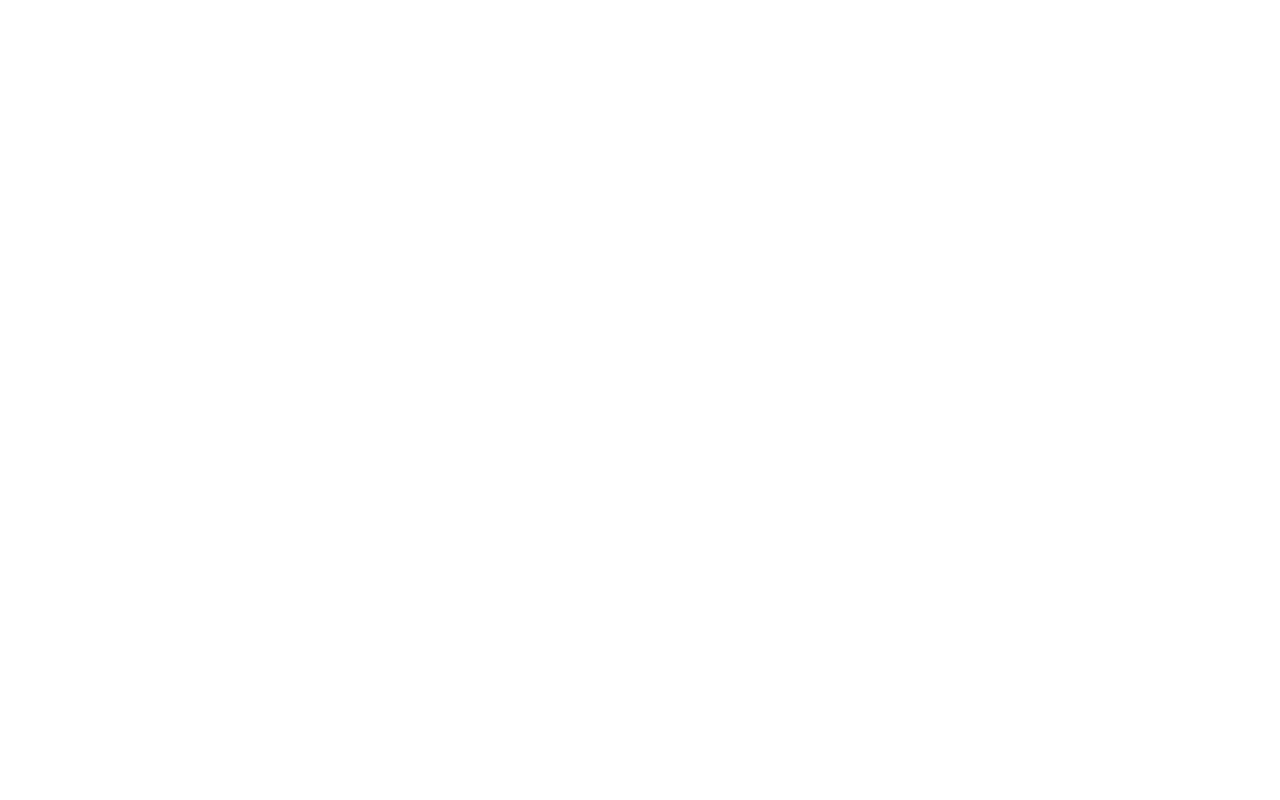
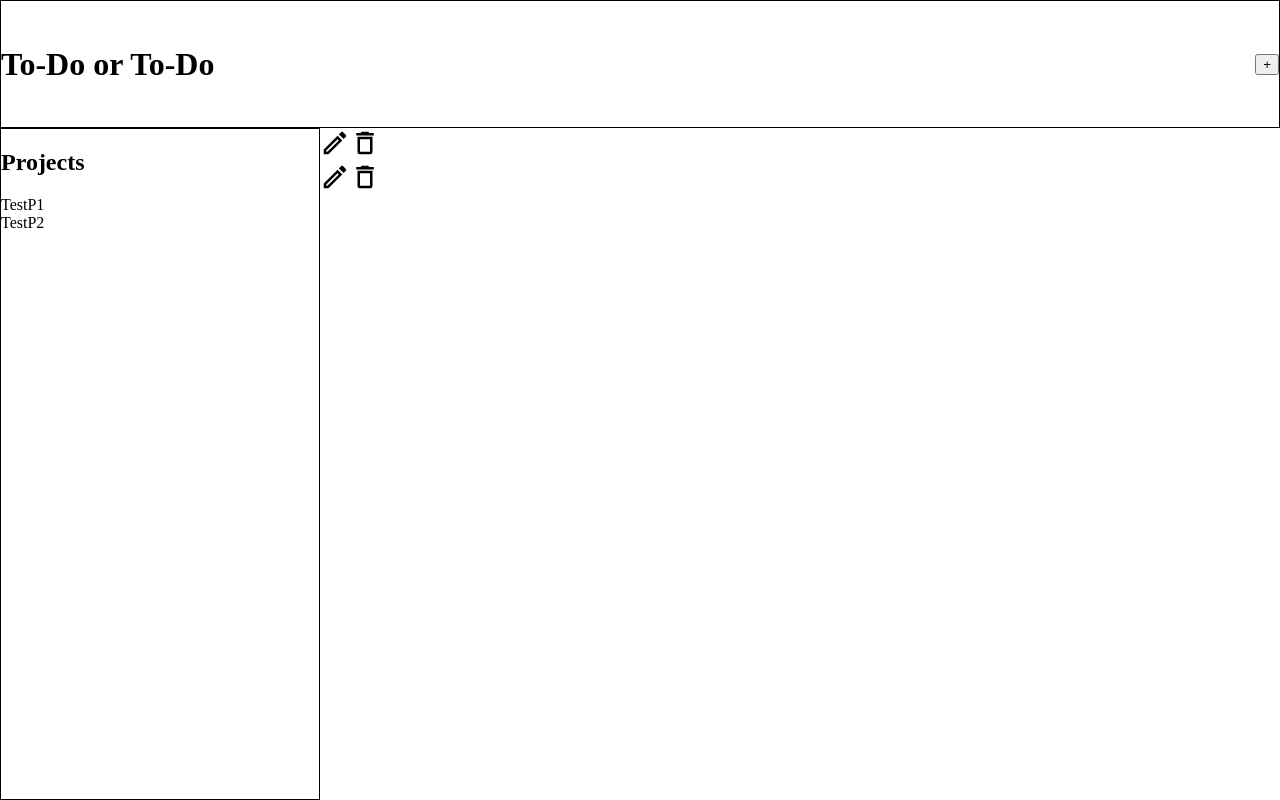
Before and after one commit to Trxllest/todo-list, a website built with webpack: page index.html in a window 1280 px wide. Built offline with nearby package versions, Linux system fonts and the light colour scheme.

Commit message:
Began UI

```diff
--- a/index.html
+++ b/index.html
@@ -6,5 +6,16 @@
     <title><%= htmlWebpackPlugin.options.title %></title>
 </head>
 <body>
+    <div class="" id="content">
+        <div class="header">
+            <h1>To-Do or To-Do</h1>
+            <button>+</button>
+        </div>
+        <div class="nav">
+            <h2>Projects</h2>
+            <div class="nav-projs"></div>
+        </div>
+        <div class="items"></div>
+    </div>
 </body>
 </html>
--- a/src/index.js
+++ b/src/index.js
@@ -2,6 +2,8 @@ import './style.css';
 import toDo from './todo';
 import project from './project';
 import projects from './projects';
+import toDoComp from './todoComp';
+import projComp from './projsComp';
 
 let testTask = new toDo("Make eggs", "2023-1-11", "Make scrambled eggss");
 let testTask2 = new toDo("Finish Project", "2023-2-3", "Finish the todo project");
@@ -28,3 +30,39 @@ page.addProjs(testProj2);
 
 page.storeProjs();
 page.getProjs();
+
+/*
+Storage architecture:
+
+        Projects {
+            Project {
+                toDo{
+                    ...
+                }
+            }
+        }
+*/
+
+function cards() {
+    let task = document.createElement('div');
+    for (let t in testProj2.toDos) {
+        let todo =  testProj2.toDos[t];
+        task.appendChild(toDoComp(todo));
+    }
+    return task;
+}
+
+console.log(page.projs["TestP1"]);
+for (let p in page.projs) {
+    let pj = page.projs[p];
+    projComp(pj);
+}
+
+let selectedProj = document.querySelector('.nav-projs').children.item(0).textContent;
+
+for (let t in page.projs[String(selectedProj)].toDos) {
+    let task = page.projs[String(selectedProj)].toDos[t]
+    toDoComp(task);
+}
+
+// document.body.appendChild(cards());
--- a/src/project.js
+++ b/src/project.js
@@ -5,10 +5,6 @@ export default class project {
     constructor(name) {
         this.name = name;
         this.toDos = {};
-    }
-
-    get getProj() {
-        return this.name;
     }
 
     clearAll() {
--- /dev/null
+++ b/src/projsComp.js
@@ -0,0 +1,13 @@
+
+
+export default function projComp(proj) {
+
+    //nav Title
+    let navTitle = document.createElement('div');
+    navTitle.classList.add('nav-title');
+    console.log(proj);
+    navTitle.textContent = proj.name;
+
+    let nav = document.querySelector('.nav-projs');
+    nav.appendChild(navTitle);
+}
--- a/src/style.css
+++ b/src/style.css
@@ -0,0 +1,35 @@
+.icon {
+    width: 30px;
+}
+
+body {
+    height: 100vh;
+    margin: 0;
+}
+
+#content {
+    height: 100%;
+    display: grid;
+    grid-template-columns: 1fr 3fr;
+    grid-template-rows: 8em 3fr;
+}
+
+.header {
+    grid-column: 1/3;
+    display: flex;
+    justify-content: space-between;
+    align-items: center;
+    border: 1px solid black;
+}
+
+
+.nav {
+    grid-column: 1;
+    grid-row: 2;
+    border: 1px solid black;
+}
+
+.items {
+    grid-column: 2;
+    grid-row: 2;
+}
--- a/src/todo.js
+++ b/src/todo.js
@@ -24,6 +24,14 @@ export default class toDo {
         this._desc = name;
     }
 
+    set dueDate(date){
+        this._dueDate = date;
+    }
+
+    get dueDate(){
+        return this._dueDate;
+    }
+
 
     toString(){
         return `Title: ${this.title}, description: ${this.desc}, Due ${this.dueDate} with a ${this.priority} priority.`
--- /dev/null
+++ b/src/todoComp.js
@@ -0,0 +1,45 @@
+import deleteIcon from './imgs/delete-outline.svg';
+import editIcon from './imgs/pencil-outline.svg';
+
+export default function toDoComp(task) {
+
+    const card = document.createElement('div');
+    card.classList.add('toDo');
+
+    const cardLeft = document.createElement('div');
+    cardLeft.classList.add('left-card')
+    const cardRight = document.createElement('div');
+    cardRight.classList.add('right-card')
+
+    //Title
+    let title = document.createElement('div');
+    title.classList.add('to-do-title')
+    console.log(task.title);
+    title.textContent = task.title;
+
+    // Due Date
+    let due = document.createElement('div');
+    due.classList.add('to-do-dueDate');
+    due.textContent = task.dueDate;
+
+    cardLeft.appendChild(title);
+    cardLeft.appendChild(due);
+
+    //Icons
+    const deleteTodo = new Image();
+    deleteTodo.src = deleteIcon;
+    deleteTodo.classList.add('icon')
+
+    const editTodo = new Image();
+    editTodo.src = editIcon;
+    editTodo.classList.add('icon')
+
+    cardRight.appendChild(editTodo);
+    cardRight.appendChild(deleteTodo);
+
+    card.appendChild(cardLeft);
+    card.appendChild(cardRight);
+
+    document.querySelector('.items').appendChild(card);
+
+}
```
Also changed, not shown: src/imgs/delete-outline.svg (added), src/imgs/pencil-outline.svg (added).
